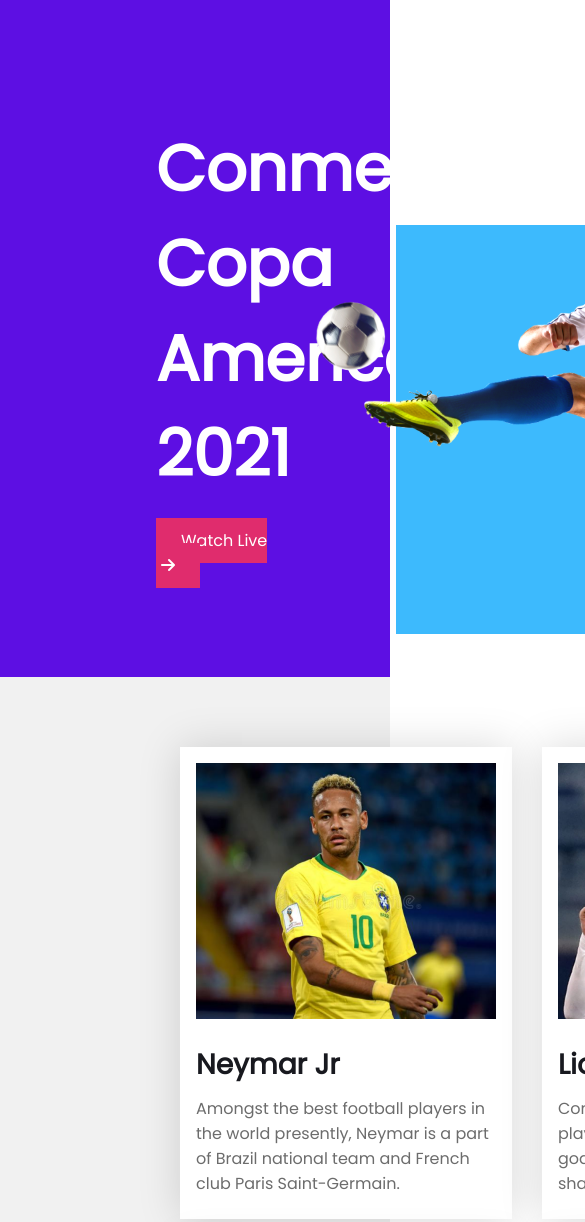
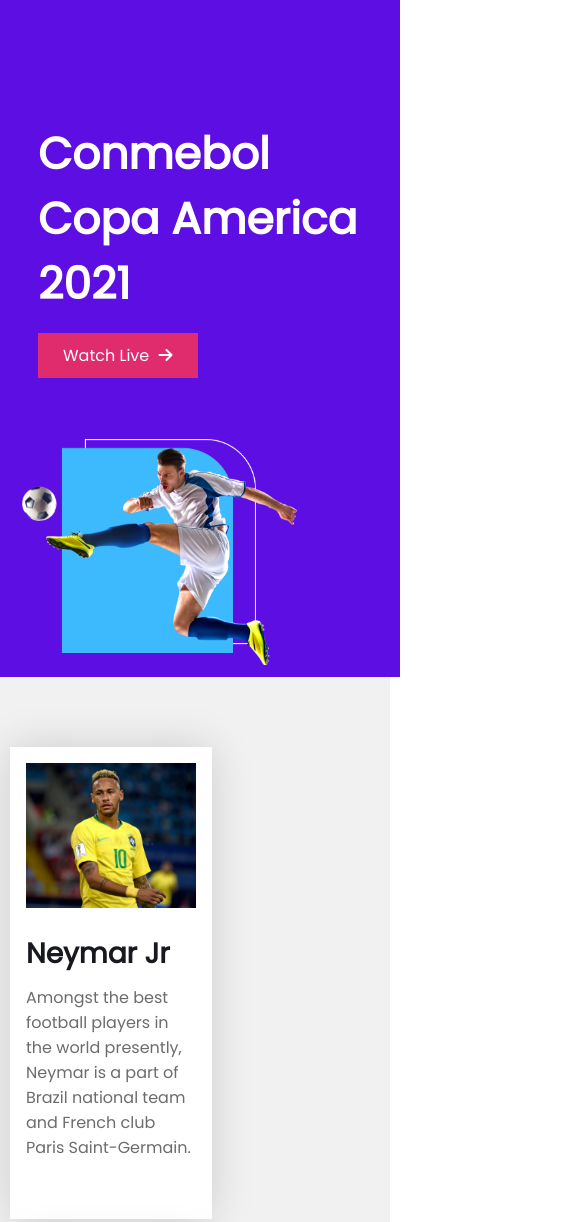
Before and after one commit to taymur12/Responsive-football, a plain HTML site: page index.html in a window 390 px wide. Shown: the top 1222 px of the page, 585 px wide, since content can reach past the window. Drawn offline with Linux system fonts and the light colour scheme.

Commit message:
added responsive

```diff
--- a/style/style.css
+++ b/style/style.css
@@ -112,17 +112,14 @@ main{
 
 }
 
-.player-box-1st-row{
-   width: 1050px;
-   height: 474px;
-}
+
 .image-neymar img{
     width: 300px;
     height: 256px;
 }
 
 
-.player-box-1st-row{
+.player-box-1st-row, .player-box-2nd-row, .player-box-3rd-row,.player-box-4th-row{
     display: grid;
     grid-template-columns: repeat(3, 1fr);
     grid-column-gap: 30px;
@@ -356,3 +353,119 @@ box-shadow: 0px 0px 40px rgba(0, 0, 0, 0.15);
 .footer-icon{
     margin-bottom: 20px;
 }
+
+ /* End */
+
+
+
+
+
+
+
+/* MEDIA QUERY FOR MOBILE DEVICE  */
+
+
+
+
+ /* FIRST SECTION */
+
+@media only screen and (max-width:688px) {
+     .main-container-copa{
+        width: 400px ;
+        height: 677px;
+        background-color:rgb(93,15,227);
+    }
+
+    .container-copa-america{
+
+        flex-direction: column;
+
+    }
+
+    .copa-america-2021{
+        width: 100%;
+        margin-right: 20%;
+    }
+
+    .image-copa-america img{
+        width: 50%;
+
+        position: relative;
+        left: 60px;
+        top: -50px;
+
+    }
+
+    .copa-america-title{
+        font-family: 'Poppins', sans-serif;
+        font-size: 44px;
+        font-weight: 700;
+        color: #FFFFFF;
+        flex-wrap: wrap;
+
+
+    }
+
+
+    .image-copa-america{
+
+        height: 438px;
+        margin-top: 1px;
+        margin-right: 100%;
+
+    }
+
+    .image-copa-america:hover{
+        transform: rotate(15deg);
+        -webkit-transform: rotate(15deg);
+        -moz-transform: rotate(15deg);
+        -ms-transform: rotate(15deg);
+        -o-transform: rotate(15deg);
+        transition: transform 5s ease-in;
+        -webkit-transition: transform 2s ease-in;
+        -moz-transition: transform 5s ease-in;
+        -ms-transition: transform 5s ease-in;
+        -o-transition: transform 5s ease-in;
+
+
+
+    }
+
+
+    /* SECOND SECTION */
+
+    .player-box-1st-row, .player-box-2nd-row, .player-box-3rd-row,.player-box-4th-row{
+        display: grid;
+        grid-template-columns: repeat(1, 1fr);
+        grid-column-gap: 30px;
+        grid-row-gap: 27px;
+
+    }
+
+    .main-container-player{
+        padding-top: 70px;
+        margin-left: 10px;
+
+        margin-bottom: 80px;
+
+    }
+
+    .container-player-box{
+        width: 100%;
+        height: 440px;
+        border: 1px solid #FFFFFF;
+        padding: 15px;
+        background: #FFFFFF;
+    box-shadow: 0px 0px 40px rgba(0, 0, 0, 0.15);
+
+    }
+    .image-neymar img{
+        width: 100%;
+        height: 100%;
+    }
+
+
+    /* THIRD SECTION  */
+
+
+}
```
Also changed, not shown: index.html (+36 -21 lines).
